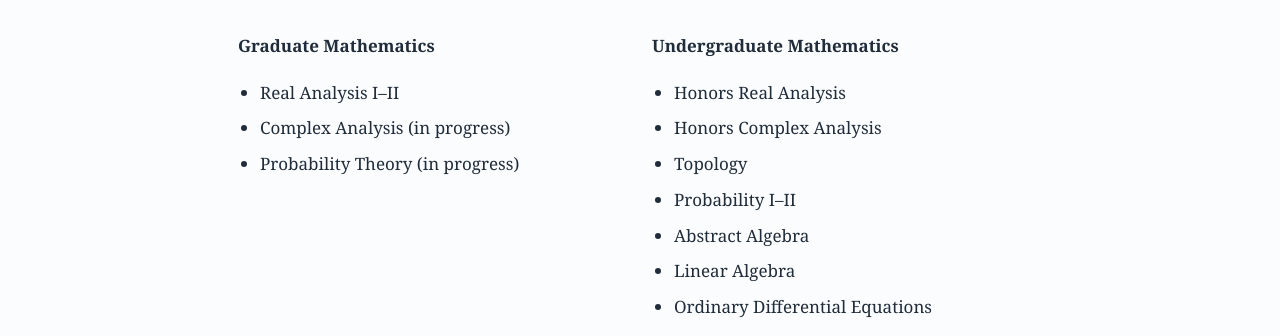
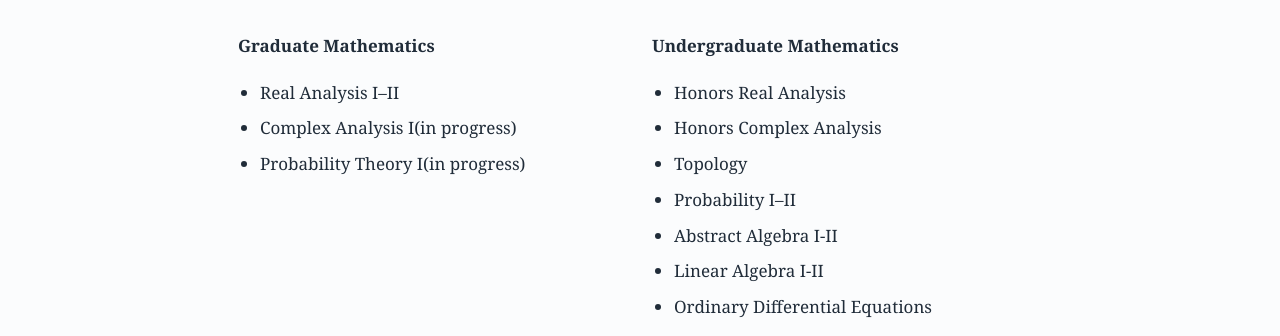
Before and after one commit to yuzew527/yuzew527.github.io, a plain HTML site: page index.html in a window 1280 px wide. Shown: the part 1449-1785 px from the top of the page. Drawn offline with Linux system fonts and the light colour scheme.

Commit message:
Update index.html

```diff
--- a/index.html
+++ b/index.html
@@ -408,8 +408,8 @@
 
                     <ul>
                         <li>Real Analysis I–II</li>
-                        <li>Complex Analysis (in progress)</li>
-                        <li>Probability Theory (in progress)</li>
+                        <li>Complex Analysis I(in progress)</li>
+                        <li>Probability Theory I(in progress)</li>
                     </ul>
                 </div>
 
@@ -421,8 +421,8 @@
                         <li>Honors Complex Analysis</li>
                         <li>Topology</li>
                         <li>Probability I–II</li>
-                        <li>Abstract Algebra</li>
-                        <li>Linear Algebra</li>
+                        <li>Abstract Algebra I-II</li>
+                        <li>Linear Algebra I-II</li>
                         <li>Ordinary Differential Equations</li>
                     </ul>
                 </div>
```
